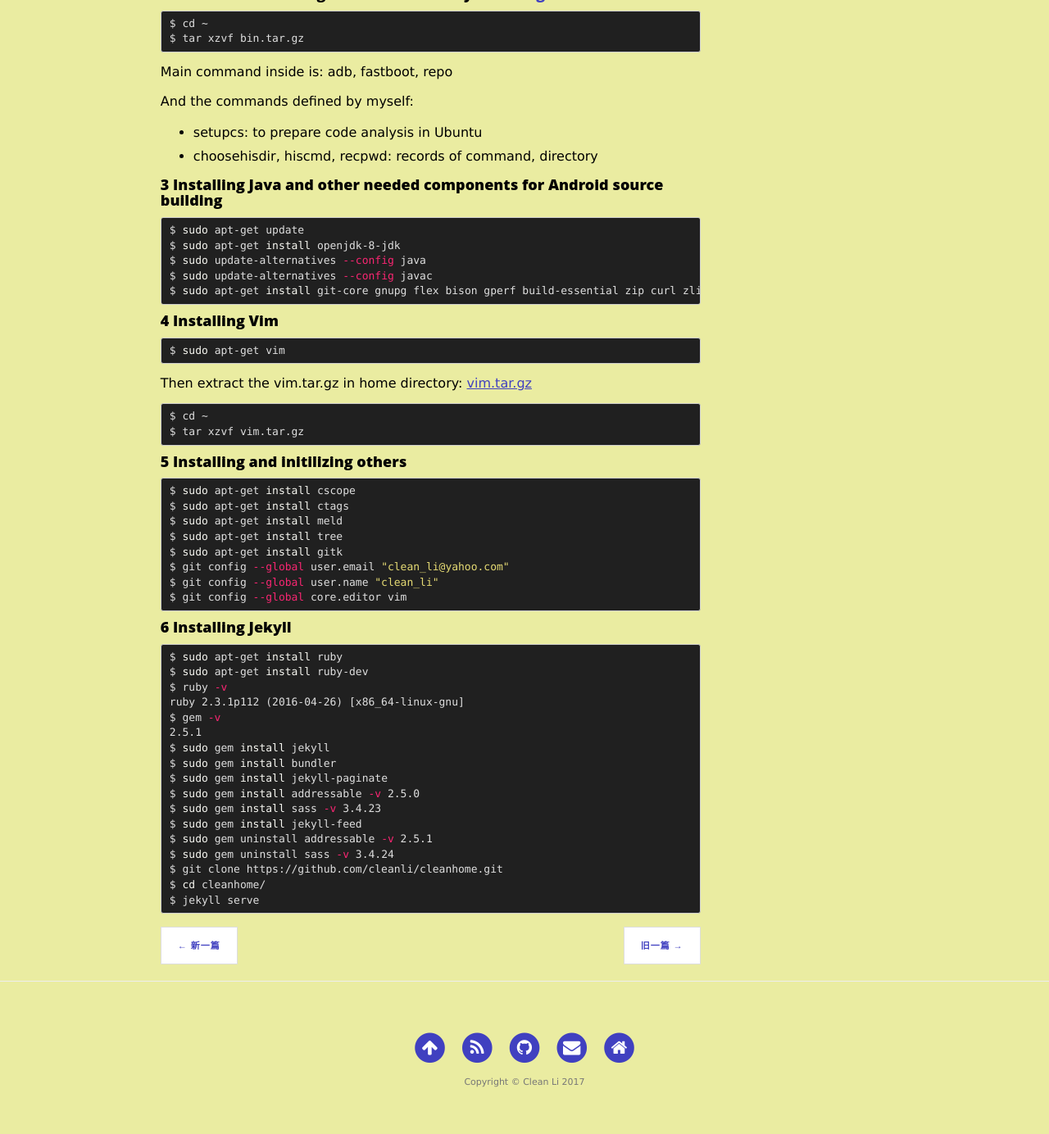
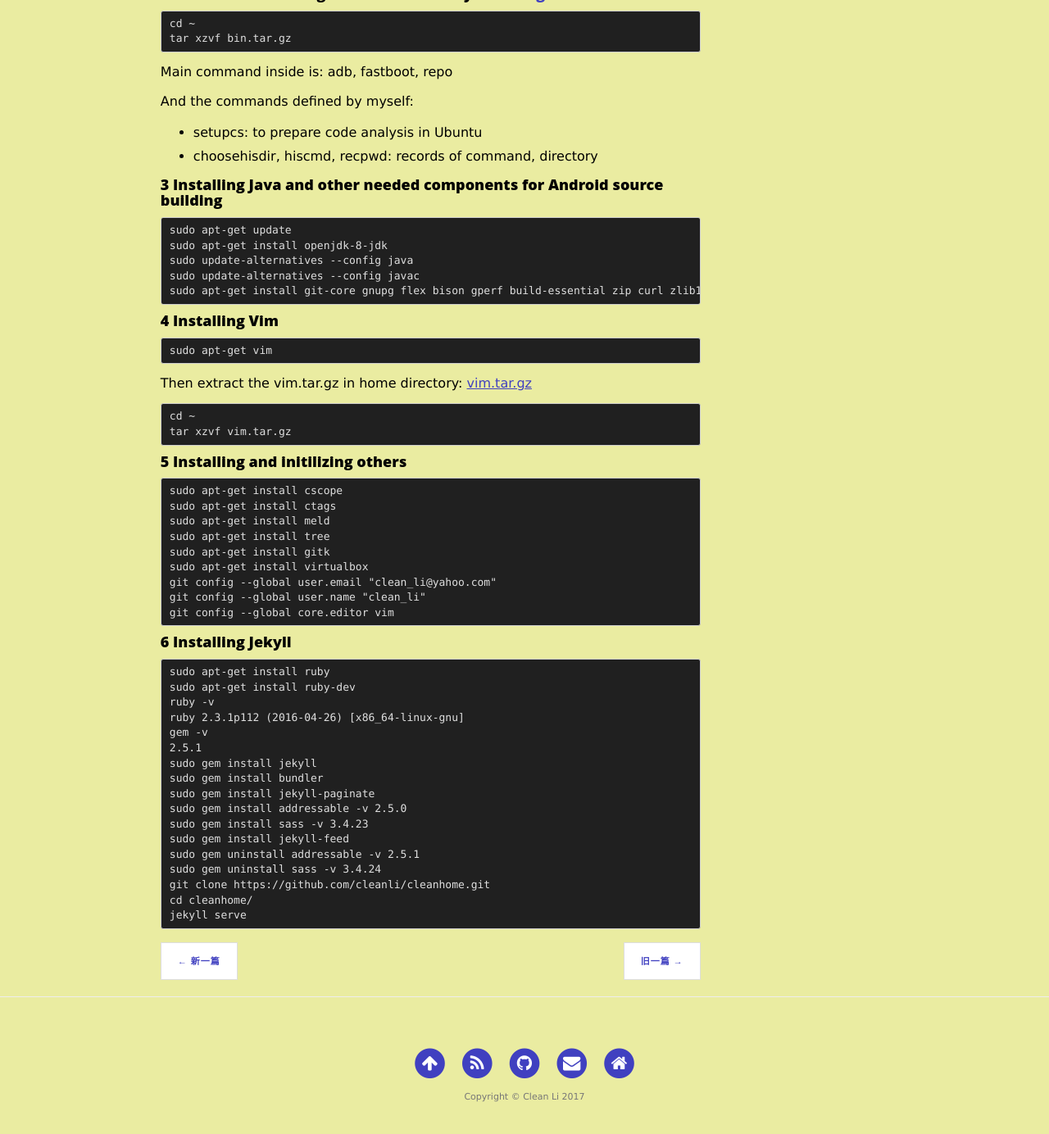
Before and after one commit to cleanli/cleanhome, a Jekyll site: the page built from _posts/2017-06-05-Install_Ubuntu_1604.md, in a window 1280 px wide and 1400 px high, scrolled down 2852 px. Shown: the top 1384 px of the window at 82% size. Built offline with Jekyll 4.4.1, drawn with Linux system fonts in a browser that asks for light colours; some of the changed text lies outside the part shown.

Commit message:
update ubuntu installing

````diff
--- a/_posts/2017-06-05-Install_Ubuntu_1604.md
+++ b/_posts/2017-06-05-Install_Ubuntu_1604.md
@@ -141,14 +141,14 @@ rm $HOME/.dhs/tmp
 ```
 Or download: [bashrcap]({{ site.baseurl }}/downloads/ubuntu_install/bashrcap), and add to the end of `.bashrc`
 ```
-$ cd ~
-$ cat bashrcap >> .bashrc
+cd ~
+cat bashrcap >> .bashrc
 ```
 
 #### 2 Extract the bin.tar.gz in home directory: [bin.tar.gz]({{ site.baseurl }}/downloads/ubuntu_install/bin.tar.gz)
 ```
-$ cd ~
-$ tar xzvf bin.tar.gz
+cd ~
+tar xzvf bin.tar.gz
 ```
 Main command inside is: adb, fastboot, repo
 
@@ -158,52 +158,53 @@ And the commands defined by myself:
 
 #### 3 Installing Java and other needed components for Android source building
 ```console
-$ sudo apt-get update
-$ sudo apt-get install openjdk-8-jdk
-$ sudo update-alternatives --config java
-$ sudo update-alternatives --config javac
-$ sudo apt-get install git-core gnupg flex bison gperf build-essential zip curl zlib1g-dev gcc-multilib g++-multilib libc6-dev-i386 lib32ncurses5-dev x11proto-core-dev libx11-dev lib32z-dev ccache libgl1-mesa-dev libxml2-utils xsltproc unzip
+sudo apt-get update
+sudo apt-get install openjdk-8-jdk
+sudo update-alternatives --config java
+sudo update-alternatives --config javac
+sudo apt-get install git-core gnupg flex bison gperf build-essential zip curl zlib1g-dev gcc-multilib g++-multilib libc6-dev-i386 lib32ncurses5-dev x11proto-core-dev libx11-dev lib32z-dev ccache libgl1-mesa-dev libxml2-utils xsltproc unzip
 ```
 
 #### 4 Installing Vim
 ```console
-$ sudo apt-get vim
+sudo apt-get vim
 ```
 Then extract the vim.tar.gz in home directory: [vim.tar.gz]({{ site.baseurl }}/downloads/ubuntu_install/vim.tar.gz)
 ```
-$ cd ~
-$ tar xzvf vim.tar.gz
+cd ~
+tar xzvf vim.tar.gz
 ```
 
 #### 5 Installing and initilizing others
 ```console
-$ sudo apt-get install cscope
-$ sudo apt-get install ctags
-$ sudo apt-get install meld
-$ sudo apt-get install tree
-$ sudo apt-get install gitk
-$ git config --global user.email "clean_li@yahoo.com"
-$ git config --global user.name "clean_li"
-$ git config --global core.editor vim
+sudo apt-get install cscope
+sudo apt-get install ctags
+sudo apt-get install meld
+sudo apt-get install tree
+sudo apt-get install gitk
+sudo apt-get install virtualbox
+git config --global user.email "clean_li@yahoo.com"
+git config --global user.name "clean_li"
+git config --global core.editor vim
 ```
 
 #### 6 Installing Jekyll
 ```console
-$ sudo apt-get install ruby
-$ sudo apt-get install ruby-dev
-$ ruby -v
+sudo apt-get install ruby
+sudo apt-get install ruby-dev
+ruby -v
 ruby 2.3.1p112 (2016-04-26) [x86_64-linux-gnu]
-$ gem -v
+gem -v
 2.5.1
-$ sudo gem install jekyll
-$ sudo gem install bundler
-$ sudo gem install jekyll-paginate
-$ sudo gem install addressable -v 2.5.0
-$ sudo gem install sass -v 3.4.23
-$ sudo gem install jekyll-feed
-$ sudo gem uninstall addressable -v 2.5.1
-$ sudo gem uninstall sass -v 3.4.24
-$ git clone https://github.com/cleanli/cleanhome.git
-$ cd cleanhome/
-$ jekyll serve
+sudo gem install jekyll
+sudo gem install bundler
+sudo gem install jekyll-paginate
+sudo gem install addressable -v 2.5.0
+sudo gem install sass -v 3.4.23
+sudo gem install jekyll-feed
+sudo gem uninstall addressable -v 2.5.1
+sudo gem uninstall sass -v 3.4.24
+git clone https://github.com/cleanli/cleanhome.git
+cd cleanhome/
+jekyll serve
 ```
````
Also changed, not shown: _posts/2017-06-10-Install_Android_Studio.md (+2 -0 lines).
